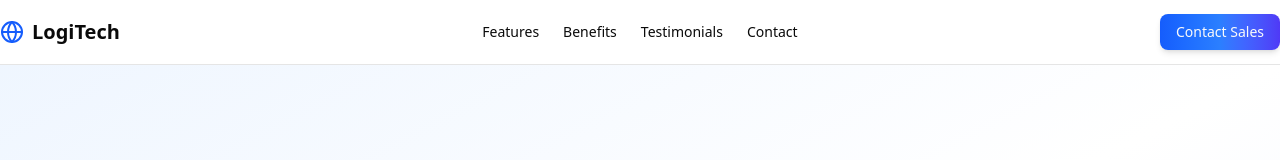
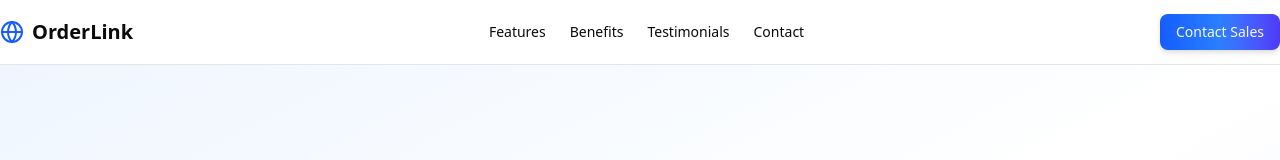
Before and after one commit to rechbe200163/OrderLinkLandingPage, a Next.js app in the folder nexus-commerce-landing-page/: page / in a window 1280 px wide. Shown: the top 160 px of the page. Built offline with nearby package versions, Linux system fonts and the light colour scheme.

Commit message:
Add messages translations and use in landing page

```diff
--- a/nexus-commerce-landing-page/app/page.tsx
+++ b/nexus-commerce-landing-page/app/page.tsx
@@ -1,6 +1,7 @@
 'use client';
 
 import { useState } from 'react';
+import en from '@/messages/en.json';
 import {
   ArrowRight,
   BarChart3,
@@ -33,7 +34,7 @@ export default function LandingPage() {
         <div className='container flex h-16 items-center justify-between'>
           <div className='flex items-center gap-2'>
             <Globe className='h-6 w-6 text-blue-600' />
-            <span className='text-xl font-bold'>LogiTech</span>
+            <span className='text-xl font-bold'>{en.companyName}</span>
           </div>
           <nav className='hidden md:flex items-center gap-6'>
             <Link
@@ -66,7 +67,7 @@ export default function LandingPage() {
               asChild
               className='hidden md:flex bg-gradient-to-r from-blue-600 via-blue-500 to-indigo-600 hover:from-blue-700 hover:via-blue-600 hover:to-indigo-700 shadow-md hover:shadow-lg transition-all'
             >
-              <Link href='#contact'>Contact Sales</Link>
+              <Link href='#contact'>{en.ctaContactSales}</Link>
             </Button>
             <Sheet open={mobileMenuOpen} onOpenChange={setMobileMenuOpen}>
               <SheetTrigger asChild>
@@ -113,7 +114,7 @@ export default function LandingPage() {
                       href='#contact'
                       onClick={() => setMobileMenuOpen(false)}
                     >
-                      Contact Sales
+                      {en.ctaContactSales}
                     </Link>
                   </Button>
                 </nav>
@@ -130,12 +131,10 @@ export default function LandingPage() {
               <div className='flex flex-col justify-center space-y-4'>
                 <div className='space-y-2'>
                   <h1 className='text-3xl font-bold tracking-tighter sm:text-4xl md:text-5xl lg:text-6xl'>
-                    Complete Business Management Solution
+                    {en.heroTitle}
                   </h1>
                   <p className='max-w-[600px] text-slate-500 md:text-xl'>
-                    Streamline your operations with our integrated suite of
-                    tools for administration, e-commerce, delivery, and data
-                    analysis.
+                    {en.heroSubtitle}
                   </p>
                 </div>
                 <div className='flex flex-col gap-2 min-[400px]:flex-row'>
@@ -145,7 +144,7 @@ export default function LandingPage() {
                     className='px-8 bg-gradient-to-tr from-blue-700 via-blue-600 to-indigo-600 hover:from-blue-800 hover:via-blue-700 hover:to-indigo-700 shadow-md hover:shadow-lg transition-all'
                   >
                     <Link href='#contact'>
-                      Contact Sales <ArrowRight className='ml-2 h-4 w-4' />
+                      {en.ctaContactSales} <ArrowRight className='ml-2 h-4 w-4' />
                     </Link>
                   </Button>
                 </div>
@@ -494,7 +493,7 @@ export default function LandingPage() {
                   size='lg'
                   className='w-full bg-gradient-to-br from-indigo-600 via-blue-600 to-sky-500 hover:from-indigo-700 hover:via-blue-700 hover:to-sky-600 shadow-md hover:shadow-lg transition-all'
                 >
-                  Contact Sales
+                  {en.ctaContactSales}
                 </Button>
                 <p className='text-xs text-slate-500'>
                   Our team will respond within 24 hours to schedule your demo.
@@ -509,7 +508,7 @@ export default function LandingPage() {
           <div className='flex items-center gap-2'>
             <Globe className='h-6 w-6 text-blue-600' />
             <p className='text-sm text-slate-500'>
-              © 2023 LogiTech. All rights reserved.
+              {en.copyright}
             </p>
           </div>
           <div className='flex gap-4'>
--- /dev/null
+++ b/nexus-commerce-landing-page/messages/de.json
@@ -0,0 +1,7 @@
+{
+  "companyName": "OrderLink",
+  "copyright": "© 2023 OrderLink. Alle Rechte vorbehalten.",
+  "heroTitle": "Umfassende Business Management Lösung",
+  "heroSubtitle": "Optimieren Sie Ihre Abläufe mit unserem integrierten Toolset für Verwaltung, E-Commerce, Zustellung und Datenanalyse.",
+  "ctaContactSales": "Vertrieb kontaktieren"
+}
--- /dev/null
+++ b/nexus-commerce-landing-page/messages/en.json
@@ -0,0 +1,7 @@
+{
+  "companyName": "OrderLink",
+  "copyright": "© 2023 OrderLink. All rights reserved.",
+  "heroTitle": "Complete Business Management Solution",
+  "heroSubtitle": "Streamline your operations with our integrated suite of tools for administration, e-commerce, delivery, and data analysis.",
+  "ctaContactSales": "Contact Sales"
+}
```
